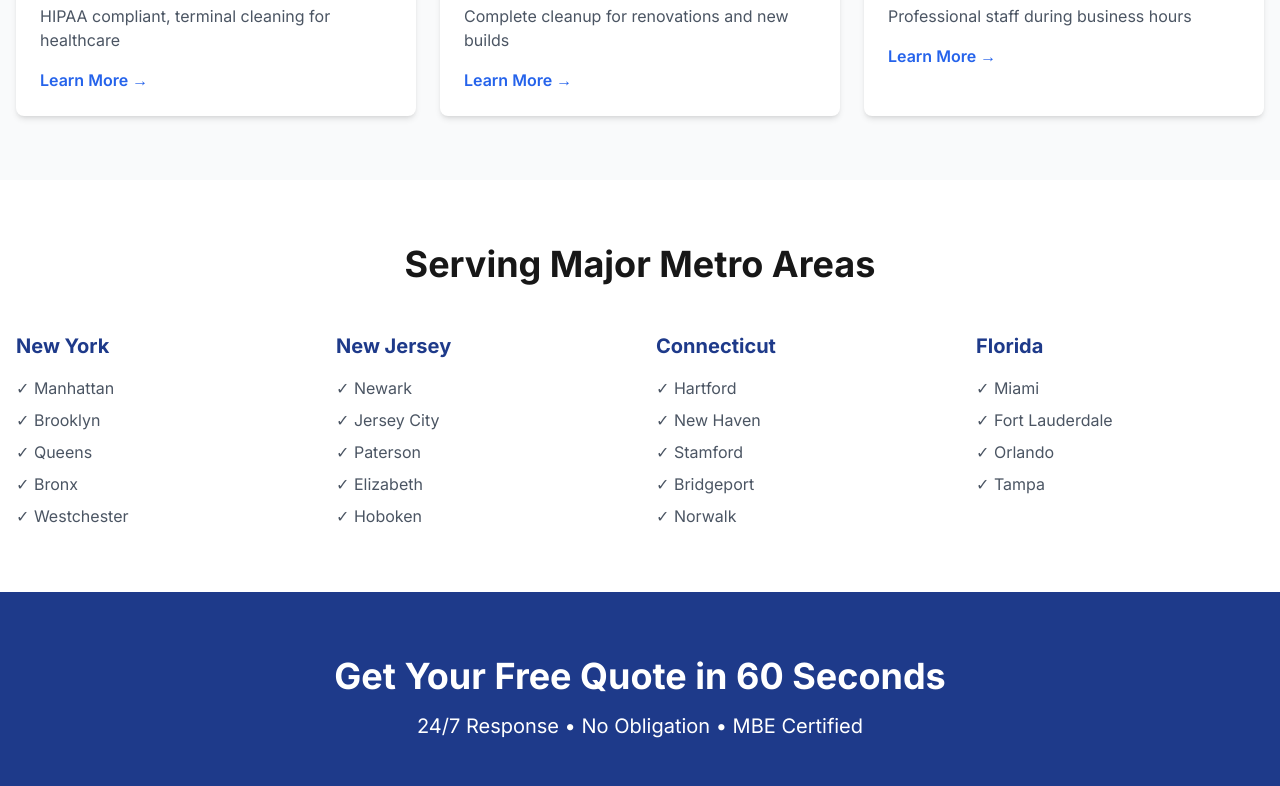
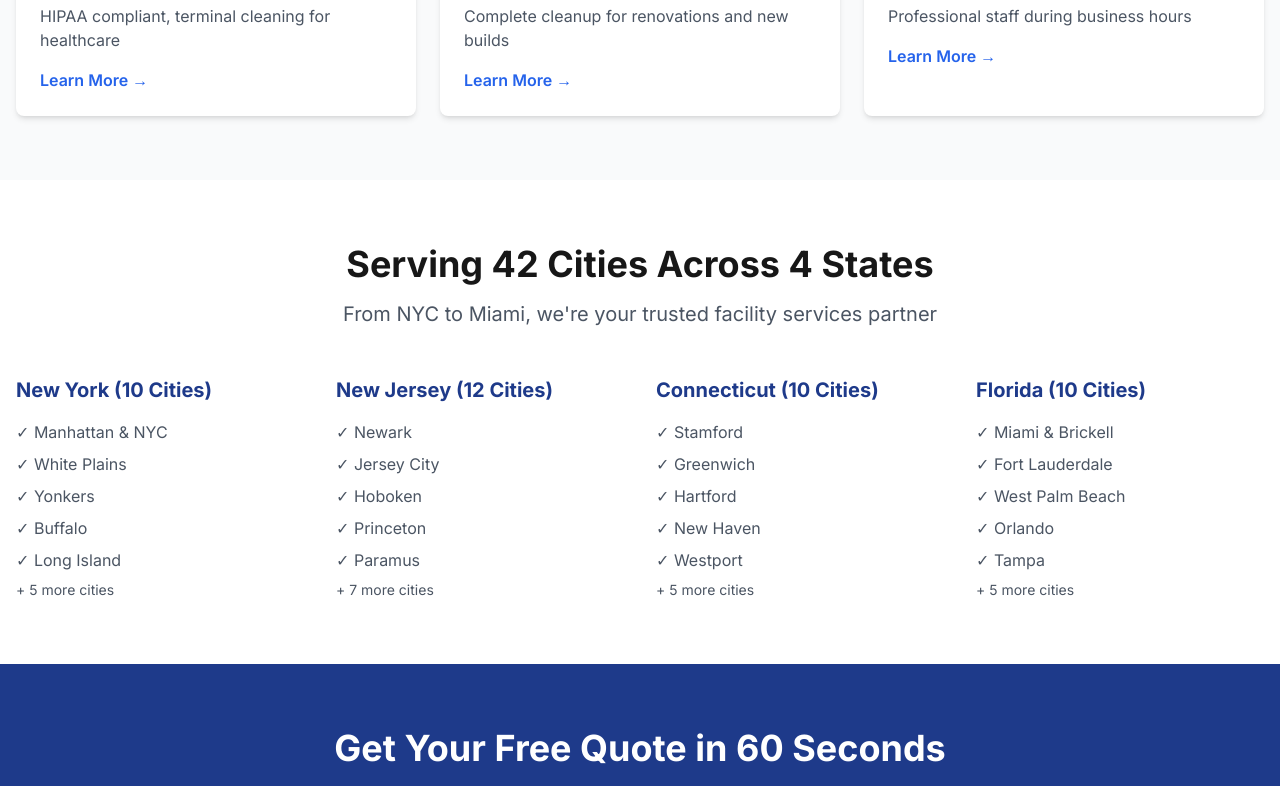
Before and after one commit to mpgarcia2003/the-total-facility, a Next.js app: page / in a window 1280 px wide. Shown: the part 1336-2122 px from the top of the page. Built offline with nearby package versions, Linux system fonts and the light colour scheme.

Commit message:
Update homepage to reflect 42 cities served instead of 23

```diff
--- a/app/page.tsx
+++ b/app/page.tsx
@@ -103,47 +103,55 @@ export default function HomePage() {
       {/* Service Areas */}
       <section className="py-16">
         <div className="container mx-auto px-4">
-          <h2 className="text-4xl font-bold text-center mb-12">
-            Serving Major Metro Areas
+          <h2 className="text-4xl font-bold text-center mb-4">
+            Serving 42 Cities Across 4 States
           </h2>
+          <p className="text-xl text-center text-gray-600 mb-12">
+            From NYC to Miami, we're your trusted facility services partner
+          </p>
           <div className="grid md:grid-cols-2 lg:grid-cols-4 gap-8">
             <div>
-              <h3 className="font-bold text-xl mb-4 text-blue-900">New York</h3>
+              <h3 className="font-bold text-xl mb-4 text-blue-900">New York (10 Cities)</h3>
               <ul className="space-y-2 text-gray-600">
-                <li>✓ Manhattan</li>
-                <li>✓ Brooklyn</li>
-                <li>✓ Queens</li>
-                <li>✓ Bronx</li>
-                <li>✓ Westchester</li>
+                <li>✓ Manhattan & NYC</li>
+                <li>✓ White Plains</li>
+                <li>✓ Yonkers</li>
+                <li>✓ Buffalo</li>
+                <li>✓ Long Island</li>
+                <li className="text-sm">+ 5 more cities</li>
               </ul>
             </div>
             <div>
-              <h3 className="font-bold text-xl mb-4 text-blue-900">New Jersey</h3>
+              <h3 className="font-bold text-xl mb-4 text-blue-900">New Jersey (12 Cities)</h3>
               <ul className="space-y-2 text-gray-600">
                 <li>✓ Newark</li>
                 <li>✓ Jersey City</li>
-                <li>✓ Paterson</li>
-                <li>✓ Elizabeth</li>
                 <li>✓ Hoboken</li>
+                <li>✓ Princeton</li>
+                <li>✓ Paramus</li>
+                <li className="text-sm">+ 7 more cities</li>
               </ul>
             </div>
             <div>
-              <h3 className="font-bold text-xl mb-4 text-blue-900">Connecticut</h3>
+              <h3 className="font-bold text-xl mb-4 text-blue-900">Connecticut (10 Cities)</h3>
               <ul className="space-y-2 text-gray-600">
+                <li>✓ Stamford</li>
+                <li>✓ Greenwich</li>
                 <li>✓ Hartford</li>
                 <li>✓ New Haven</li>
-                <li>✓ Stamford</li>
-                <li>✓ Bridgeport</li>
-                <li>✓ Norwalk</li>
+                <li>✓ Westport</li>
+                <li className="text-sm">+ 5 more cities</li>
               </ul>
             </div>
             <div>
-              <h3 className="font-bold text-xl mb-4 text-blue-900">Florida</h3>
+              <h3 className="font-bold text-xl mb-4 text-blue-900">Florida (10 Cities)</h3>
               <ul className="space-y-2 text-gray-600">
-                <li>✓ Miami</li>
+                <li>✓ Miami & Brickell</li>
                 <li>✓ Fort Lauderdale</li>
+                <li>✓ West Palm Beach</li>
                 <li>✓ Orlando</li>
                 <li>✓ Tampa</li>
+                <li className="text-sm">+ 5 more cities</li>
               </ul>
             </div>
           </div>
--- a/components/Hero.tsx
+++ b/components/Hero.tsx
@@ -25,7 +25,7 @@ export default function Hero() {
           </div>
           <div className="mt-12 grid grid-cols-2 md:grid-cols-4 gap-4 text-center">
             <div>
-              <p className="text-4xl font-bold">23</p>
+              <p className="text-4xl font-bold">42</p>
               <p>Cities Served</p>
             </div>
             <div>
```
